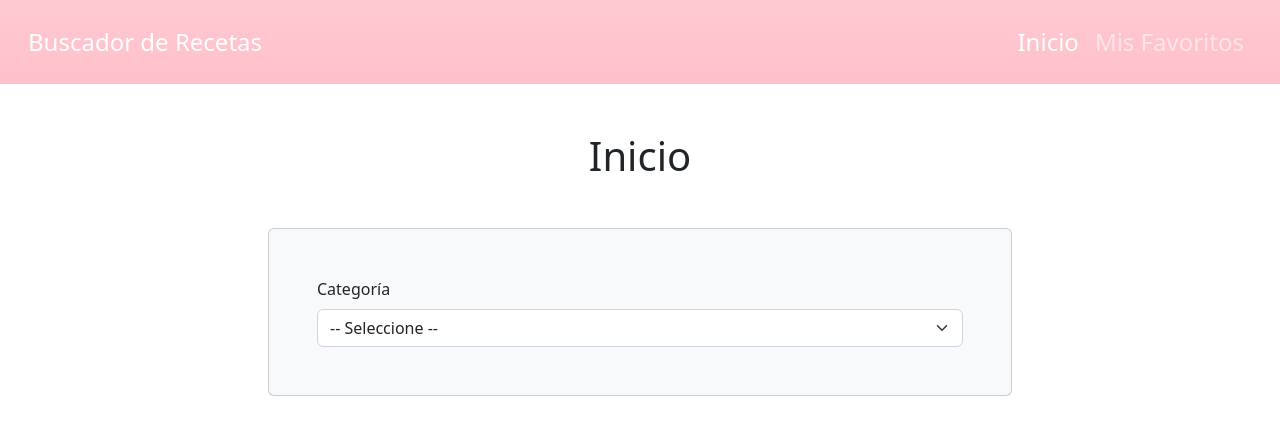
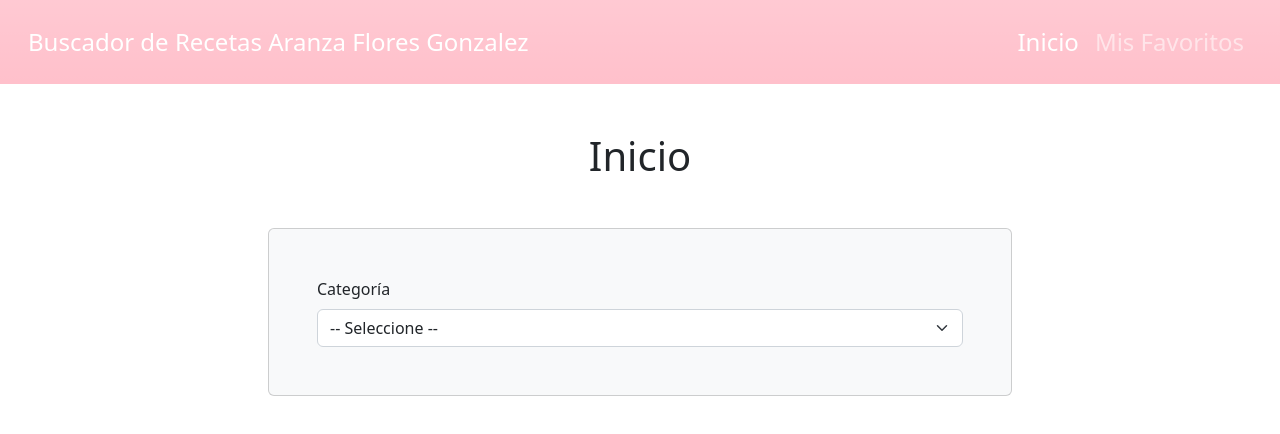
Before and after one commit to ara2704/idgspractica, a plain HTML site: page index.html in a window 1280 px wide. Drawn offline with Linux system fonts and the light colour scheme; no server answers.

Commit message:
Add files via upload

```diff
--- a/index.html
+++ b/index.html
@@ -17,7 +17,7 @@
     <nav class="navbar navbar-expand-lg navbar-dark bg-$pink bg-gradient p-3"
     style="background-color: pink;">
         <div class="container-fluid">
-            <a class="navbar-brand fs-4" href="index.html">Buscador de Recetas</a>
+            <a class="navbar-brand fs-4" href="index.html">Buscador de Recetas Aranza Flores Gonzalez</a>
             <button class="navbar-toggler" type="button" data-bs-toggle="collapse" data-bs-target="#navbarNavDropdown" aria-controls="navbarNavDropdown" aria-expanded="false" aria-label="Toggle navigation">
                 <span class="navbar-toggler-icon"></span>
             </button>
```
